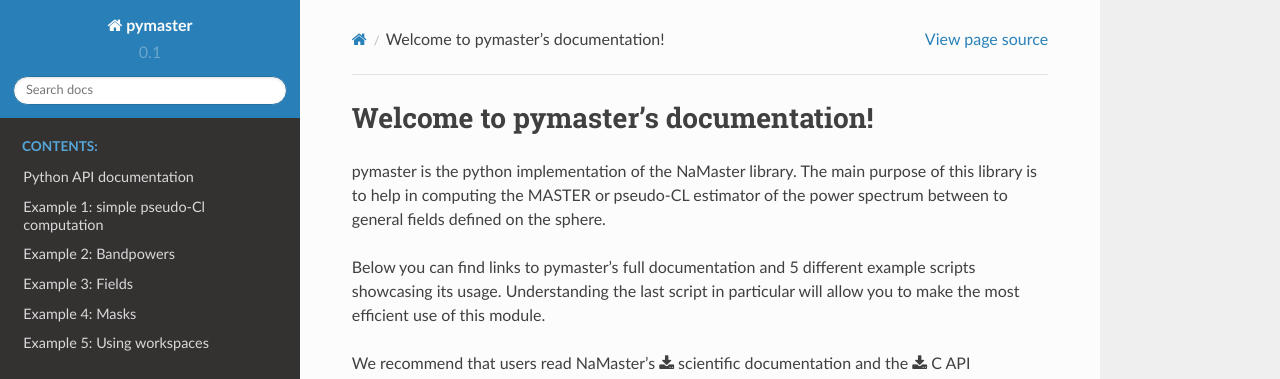
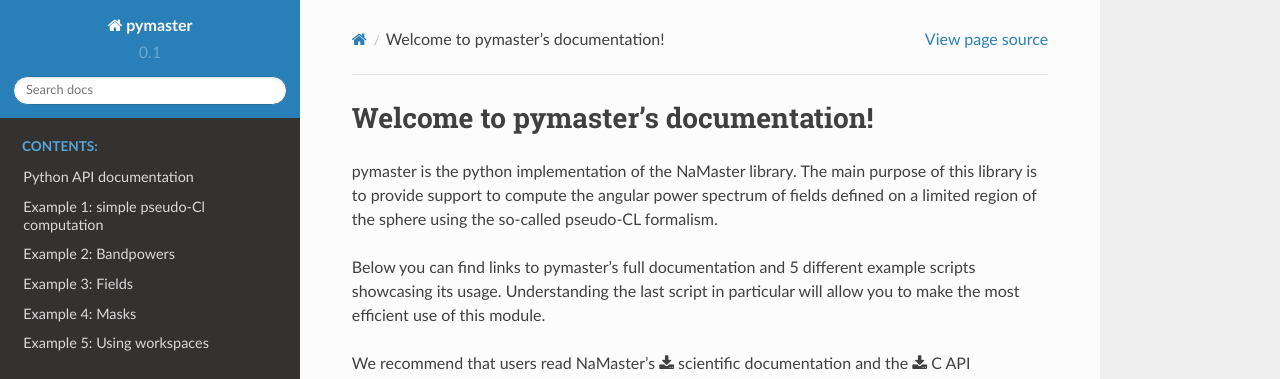
Before and after one commit to damonge/NaMaster, a Sphinx documentation site: the page built from doc/source/index.rst, in a window 1280 px wide and 986 px high. Shown: the top 379 px of the window. Built offline with Sphinx 7.4.7 and the Read the Docs theme 2.0.0, drawn with Linux system fonts in a browser that asks for light colours.

Commit message:
updated doc

```diff
--- a/doc/source/index.rst
+++ b/doc/source/index.rst
@@ -6,7 +6,7 @@
 Welcome to pymaster's documentation!
 ====================================
 
-pymaster is the python implementation of the NaMaster library. The main purpose of this library is to help in computing the MASTER or pseudo-CL estimator of the power spectrum between to general fields defined on the sphere.
+pymaster is the python implementation of the NaMaster library. The main purpose of this library is to provide support to compute the angular power spectrum of fields defined on a limited region of the sphere using the so-called pseudo-CL formalism.
 
 Below you can find links to pymaster's full documentation and 5 different example scripts showcasing its usage. Understanding the last script in particular will allow you to make the most efficient use of this module.
 
```
Also changed, not shown: 11 other files.
